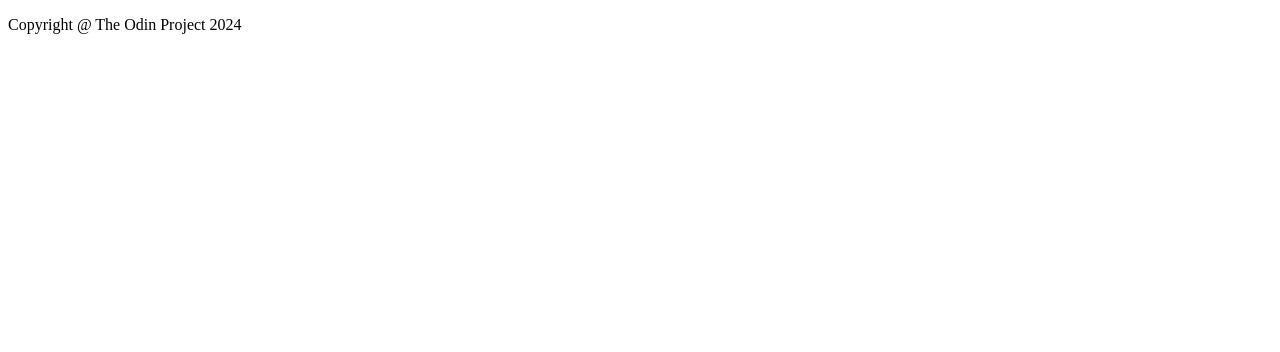
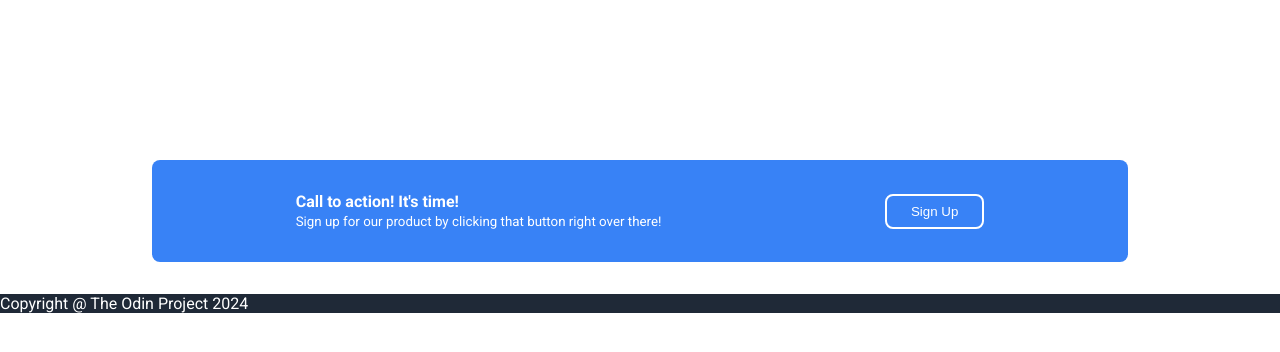
Before and after one commit to Zach4531/odin-web1, a plain HTML site: page index.html in a window 1280 px wide. Drawn offline with Linux system fonts and the light colour scheme.

Commit message:
Add call to action section

```diff
--- a/index.html
+++ b/index.html
@@ -1,8 +1,15 @@
 <!DOCTYPE html>
 <html lang="en">
   <head>
-    <meta charset="UTF-8">
-    <meta name="viewport" content="width=device-width, initial-scale=1.0">
+    <meta charset="UTF-8" />
+    <meta name="viewport" content="width=device-width, initial-scale=1.0" />
+    <link rel="stylesheet" href="./styles.css" />
+    <link rel="preconnect" href="https://fonts.googleapis.com" />
+    <link rel="preconnect" href="https://fonts.gstatic.com" crossorigin />
+    <link
+      href="https://fonts.googleapis.com/css2?family=Roboto:ital,wght@0,100;0,300;0,400;0,500;0,700;0,900;1,100;1,300;1,400;1,500;1,700;1,900&display=swap"
+      rel="stylesheet"
+    />
     <title>Odin Web 1</title>
   </head>
   <body>
@@ -12,10 +19,19 @@
     </header>
     <section></section>
     <section></section>
-    <section></section>
+    <section>
+      <div class="call_to_action">
+        <div>
+          <h4>Call to action! It's time!</h4>
+          <small>
+            Sign up for our product by clicking that button right over there!
+          </small>
+        </div>
+        <button>Sign Up</button>
+      </div>
+    </section>
     <footer>
       <p>Copyright @ The Odin Project 2024</p>
     </footer>
-
   </body>
 </html>
--- a/styles.css
+++ b/styles.css
@@ -0,0 +1,38 @@
+html {
+  font-family: Roboto;
+}
+
+* {
+  margin: 0;
+  padding: 0;
+}
+
+.call_to_action {
+  background-color: #3882f6;
+  display: flex;
+  justify-content: space-around;
+  align-items: center;
+  color: white;
+  border-radius: 0.5rem;
+  padding: 2rem;
+  width: 75%;
+  margin: auto;
+}
+
+.call_to_action button {
+  background-color: transparent;
+  color: white;
+  border-radius: 0.5rem;
+  border: 2px solid white;
+  padding: 0.5rem 1.5rem;
+}
+
+header,
+footer {
+  background-color: #1f2937;
+  color: white;
+}
+
+section {
+  padding: 2rem;
+}
```
Lines whose indentation alone changed are shown as unchanged.
